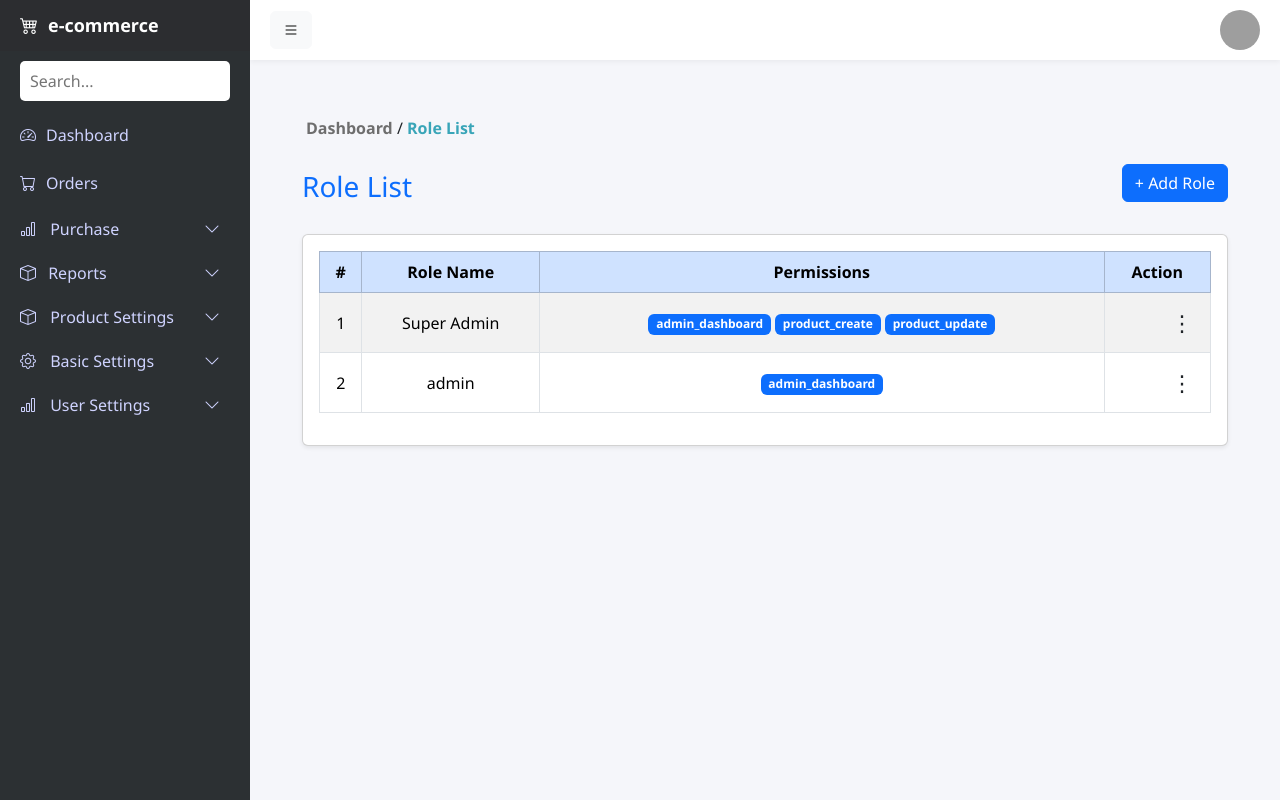
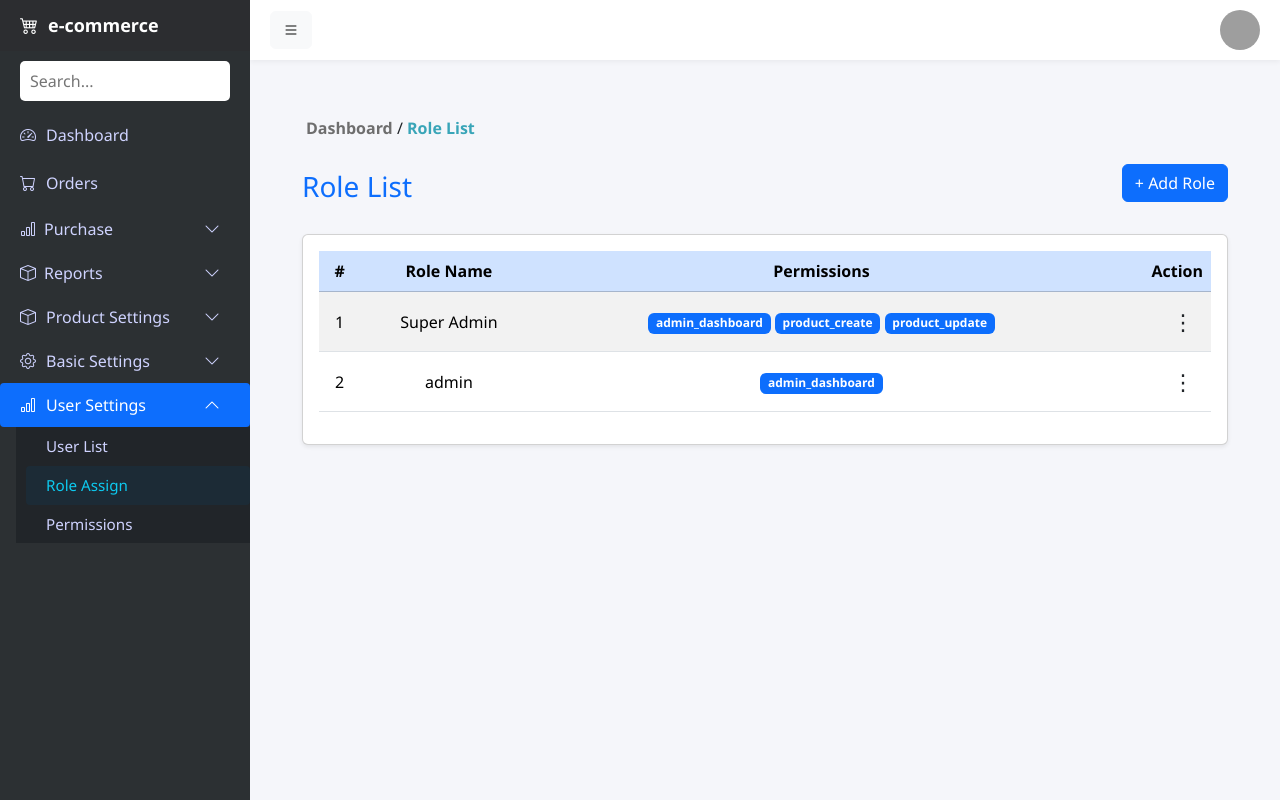
Before and after one commit to dhrubamajumder/e_commerce_wibesite_design_with_django, a Django app: page /admin-panel/role/list/ in a window 1280 px wide. Run offline with Django 5.2, Linux system fonts and the light colour scheme; a user stored in the database is signed in; data comes from the database, SQL or seed files in the repository; both versions use the stored data as it was after the commit; some libraries are stand-ins or nearby versions; grey boxes are pictures that could not be loaded.

Commit message:
menu update

```diff
--- a/auths/templates/admin/sidebar.html
+++ b/auths/templates/admin/sidebar.html
@@ -45,11 +45,14 @@
                 href="#purchaseMenu"
                 aria-expanded="{% if url_name in 'purchase_create purchase_list purchase_return' %}true{% else %}false{% endif %}">
 
-                <span>
-                    <i class="bi bi-bar-chart"></i>
-                    Purchase
-                </span>
-                <i class="bi bi-chevron-down rotate-icon"></i>
+                <!-- Left Side (Icon + Text) -->
+                <div class="d-flex align-items-center">
+                    <i class="bi bi-bar-chart me-2"></i>
+                    <span class="menu-text">Purchase</span>
+                </div>
+
+                <!-- Right Side Chevron -->
+                <span><i class="bi bi-chevron-down rotate-icon"></i></span>
             </a>
 
             <div class="collapse {% if url_name in 'purchase_create purchase_list purchase_return' %}show{% endif %}" id="purchaseMenu">
@@ -80,8 +83,15 @@
             href="#reportMenu"
             role="button"
             aria-expanded="{% if url_name == 'sales_report' or url_name == 'stock_list' %}true{% else %}false{% endif %}">
-            <span><i class="bi bi-box me-2"></i> Reports</span>
-            <i class="bi bi-chevron-down rotate-icon"></i>
+
+             <!-- Left Side (Icon + Text) -->
+            <div class="d-flex align-items-center">
+                <i class="bi bi-box me-2"></i>
+                <span class="menu-text">Reports</span>
+            </div>
+
+            <!-- Right Side Chevron -->
+            <span><i class="bi bi-chevron-down rotate-icon"></i></span>
             </a>
 
             <div class="collapse {% if url_name == 'sales_report' or url_name == 'stock_list' %}show{% endif %}" id="reportMenu">
@@ -111,8 +121,15 @@
                 data-bs-toggle="collapse"
                 href="#productMenu"
                 aria-expanded="{% if url_name in 'product_create product_list category_create category_list' %}true{% else %}false{% endif %}">
-                <span><i class="bi bi-box"></i> Product Settings</span>
-                <i class="bi bi-chevron-down rotate-icon"></i>
+
+                <!-- Left Side (Icon + Text) -->
+                <div class="d-flex align-items-center">
+                    <i class="bi bi-box"></i>
+                    <span class="menu-text">Product Settings</span>
+                </div>
+
+                <!-- Right Side Chevron -->
+                <span><i class="bi bi-chevron-down rotate-icon"></i></span>
             </a>
 
             <div class="collapse {% if url_name in 'product_create product_list category_create category_list' %}show{% endif %}" id="productMenu">
@@ -135,11 +152,14 @@
                 href="#basicSettingsMenu"
                 aria-expanded="{% if url_name in 'supplier customer settings_list' %}true{% else %}false{% endif %}">
 
-                <span>
+                <!-- Left Side (Icon + Text) -->
+                <div class="d-flex align-items-center">
                     <i class="bi bi-gear"></i>
-                    Basic Settings
-                </span>
-                <i class="bi bi-chevron-down rotate-icon"></i>
+                    <span class="menu-text">Basic Settings</span>
+                </div>
+
+                <!-- Right Side Chevron -->
+                <span><i class="bi bi-chevron-down rotate-icon"></i></span>
             </a>
 
             <div class="collapse {% if url_name in 'supplier customer settings_list' %}show{% endif %}" id="basicSettingsMenu">
@@ -167,32 +187,48 @@
         </li>
         {% endwith %}
 
+        {% with request.resolver_match.url_name as url_name %}
         <li class="nav-item">
-            <a href="#userSettingsMenu" data-bs-toggle="collapse" class="nav-link d-flex justify-content-between align-items-center">
-                <span>
+            <a class="nav-link d-flex justify-content-between align-items-center
+                {% if url_name in 'user_list role_list permission_list' %} active bg-primary {% endif %}"
+                data-bs-toggle="collapse"
+                href="#userSettingsMenu"
+                aria-expanded="{% if url_name in 'user_list role_list permission_list' %}true{% else %}false{% endif %}">
+
+                <!-- Left Side (Icon + Text) -->
+                <div class="d-flex align-items-center">
                     <i class="bi bi-bar-chart"></i>
-                    User Settings
-                </span>
-                <i class="bi bi-chevron-down"></i>
+                    <span class="menu-text">User Settings</span>
+                </div>
+
+                <!-- Right Side Chevron -->
+                <i class="bi bi-chevron-down rotate-icon"></i>
             </a>
-            <ul class="collapse list-unstyled ms-3" id="userSettingsMenu">
+
+            <div class="collapse {% if url_name in 'user_list role_list permission_list' %}show{% endif %}" id="userSettingsMenu">
+                <ul class="nav flex-column bg-dark ms-3">
                     <li>
-                    <a href="{% url 'user_list' %}" class="nav-link">
+                        <a class="nav-link {% if url_name == 'user_list' %}active text-info{% endif %}"
+                        href="{% url 'user_list' %}">
                             User List
                         </a>
                     </li>
                     <li>
-                    <a href="{% url 'role_list' %}" class="nav-link">
+                        <a class="nav-link {% if url_name == 'role_list' %}active text-info{% endif %}"
+                        href="{% url 'role_list' %}">
                             Role Assign
                         </a>
                     </li>
                     <li>
-                    <a href="{% url 'permission_list' %}" class="nav-link">
+                        <a class="nav-link {% if url_name == 'permission_list' %}active text-info{% endif %}"
+                        href="{% url 'permission_list' %}">
                             Permissions
                         </a>
                     </li>
                 </ul>
+            </div>
         </li>
+        {% endwith %}
     </ul>
 
 </div>
--- a/products/templates/role/role_list.html
+++ b/products/templates/role/role_list.html
@@ -33,14 +33,14 @@
     <div class="card shadow-sm">
         <div class="card-body">
             <div class="table-responsive">
-                <table class="table table-bordered table-striped table-hover align-middle text-center">
+                <table class="table table-striped table-hover align-middle text-center">
                     <thead class="table-primary">
                         <tr>
                             <th>#</th>
                             <th>Role Name</th>
                             <th>Permissions</th>
                             {% if request.user.is_superuser or 'role_update' in permissions_list or 'role_delete' in permissions_list %}
-                            <th>Action</th>
+                            <th class="text-end">Action</th>
                             {% endif %}
 
                         </tr>
@@ -65,21 +65,17 @@
                                     </button>
 
                                     <ul class="dropdown-menu dropdown-menu-end">
-                                        {% if permissions_list and 'role_update' in permissions_list %}
                                         <li>
                                             <a class="dropdown-item" href="{% url 'role_update' role.id %}">
                                                 ✏️ Edit
                                             </a>
                                         </li>
-                                        {% endif %}
-                                        {% if permissions_list and 'role_delete' in permissions_list %}
                                         <li>
                                             <form method="post" action="{% url 'role_delete' role.id %}" onsubmit="return confirm('Are you sure you want to delete this Role?');">
                                                 {% csrf_token %}
                                                 <button type="submit" class="dropdown-item text-danger">🗑️ Delete </button>
                                             </form>
                                         </li>
-                                        {% endif %}
                                     </ul>
                                 </div>
                             </td>
--- a/products/urls.py
+++ b/products/urls.py
@@ -43,7 +43,7 @@ urlpatterns = [
     #------------------------------   Admin URLs   ------------------------------
     #----------------------------------------------------------------------------
 
-    path('admin-dashboards/', views.admin_dashboard, name='admin_dashboard'),
+    path('admin-panel/dashboards/', views.admin_dashboard, name='admin_dashboard'),
     path('admin-panel/category/list/', views.category_list, name='category_list'),
     path('admin-panel/category/create/', views.category_create, name='category_create'),
     path('admin-panel/products/', views.product, name='product'),
--- a/static/css/nav.css
+++ b/static/css/nav.css
@@ -42,10 +42,26 @@ body {
     color: #fff;
 }
 
-/* Hide text when collapsed */
-.sidebar.collapsed a span {
+/* Hide menu text when sidebar is collapsed */
+.sidebar.collapsed .menu-text {
     display: none;
 }
+
+/* Hide the chevron when sidebar is collapsed */
+.sidebar.collapsed .rotate-icon {
+    display: none !important;
+}
+
+/* Center the main icon */
+.sidebar.collapsed .nav-link {
+    justify-content: center;
+}
+
+/* Remove right margin from icon when collapsed */
+.sidebar.collapsed .nav-link i {
+    margin-right: 0 !important;
+}
+
 
 /* Search box in sidebar */
 .search-box {
```
Also changed, not shown: db.sqlite3. Lines whose indentation alone changed are shown as unchanged.
